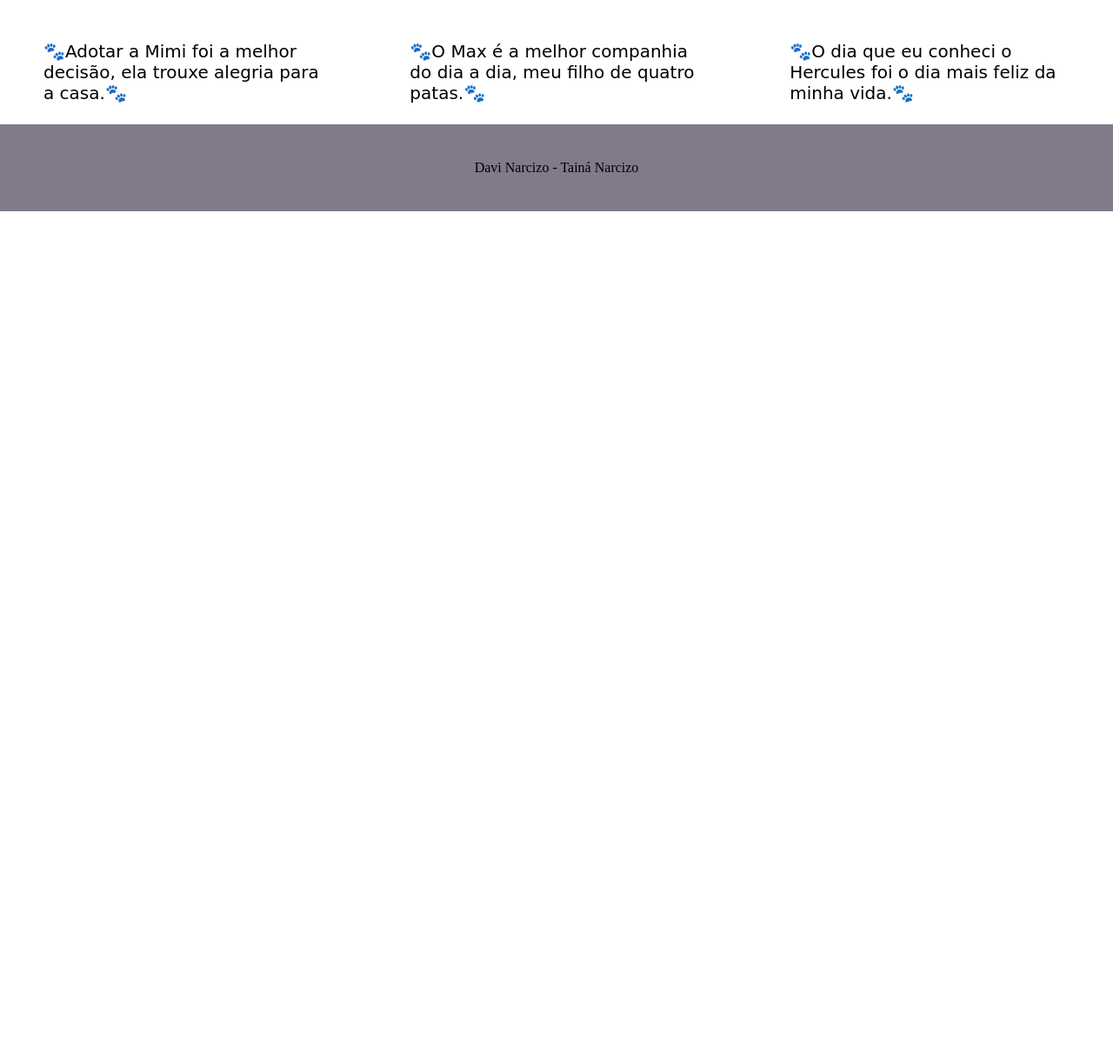
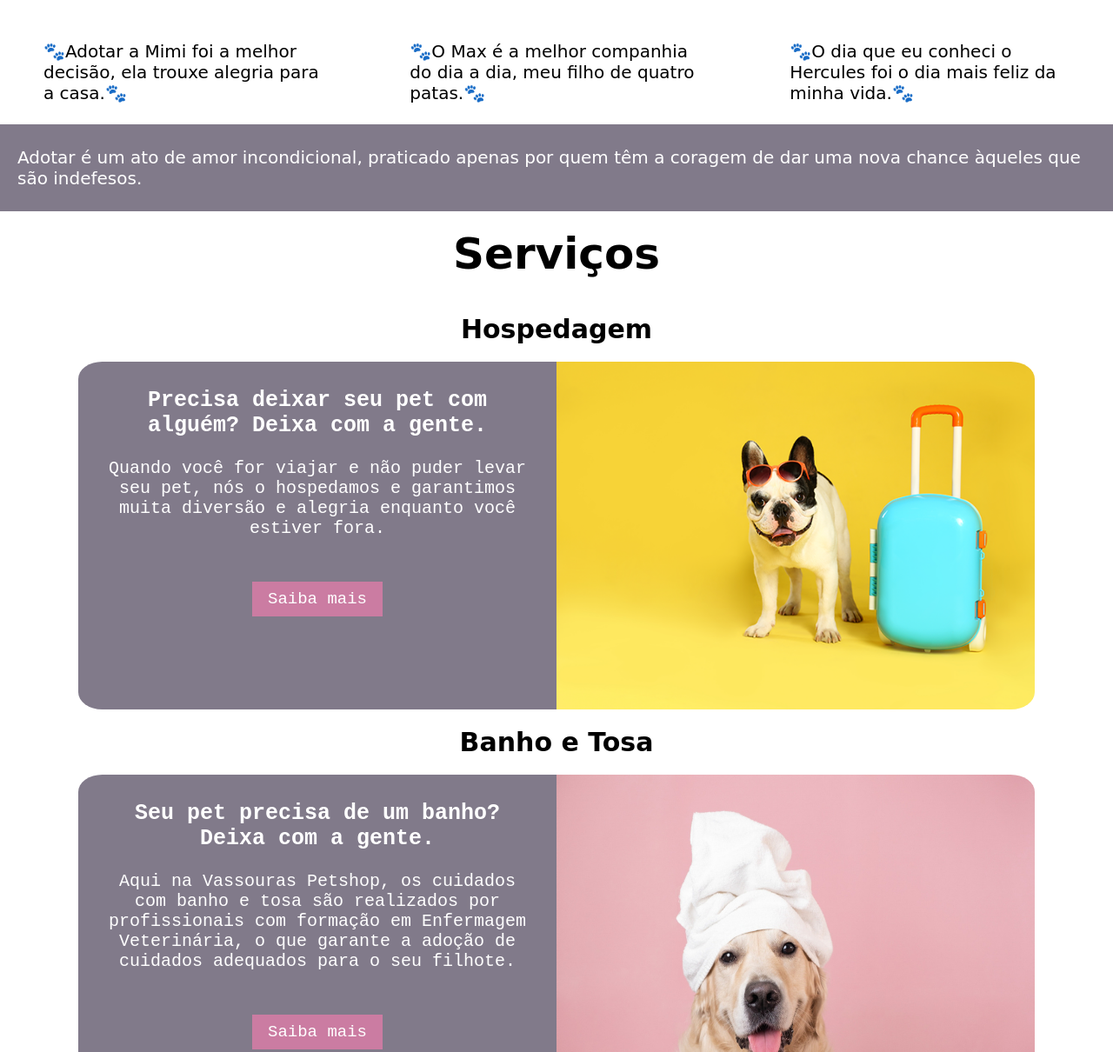
Before and after one commit to tcantunes/vassouras-petshop, a plain HTML site: page index.html in a window 1280 px wide. Shown: the part 1104-2314 px from the top of the page at 87% size. Before the commit the page ends 1347 px from the top, so only its background shows below. Drawn offline with Linux system fonts and the light colour scheme; a web font is replaced by a local one.

Commit message:
feat: adiciona resumo de serviços

```diff
--- a/index.html
+++ b/index.html
@@ -108,6 +108,56 @@
           </div>
         </div>
       </div>
+      <div class="adocao">
+        <p class="paragrafo-adocao">
+          Adotar é um ato de amor incondicional, praticado apenas por quem têm a
+          coragem de dar uma nova chance àqueles que são indefesos.
+        </p>
+      </div>
+      <div class="servicos">
+        <h1 class="titulo-servicos">Serviços</h1>
+        <div class="hospedagem">
+          <h2 class="hospedagem-titulo">Hospedagem</h2>
+          <div class="container-hospedagem">
+            <p class="paragrafo-hospedagem">
+              <strong
+                >Precisa deixar seu pet com alguém? Deixa com a gente.</strong
+              >
+              <br />
+              <br />Quando você for viajar e não puder levar seu pet, nós o
+              hospedamos e garantimos muita diversão e alegria enquanto você
+              estiver fora.
+              <br />
+              <button class="botao-servicos">Saiba mais</button>
+            </p>
+            <img
+              class="hospedagem-imagem"
+              src="./hotel-para-cachorro-capa.png"
+              alt=""
+            />
+          </div>
+        </div>
+        <div class="hospedagem">
+          <h2 class="hospedagem-titulo">Banho e Tosa</h2>
+          <div class="container-hospedagem">
+            <p class="paragrafo-hospedagem">
+              <strong>Seu pet precisa de um banho? Deixa com a gente.</strong>
+              <br />
+              <br />Aqui na Vassouras Petshop, os cuidados com banho e tosa são
+              realizados por profissionais com formação em Enfermagem
+              Veterinária, o que garante a adoção de cuidados adequados para o
+              seu filhote.
+              <br />
+              <button class="botao-servicos">Saiba mais</button>
+            </p>
+            <img
+              class="hospedagem-imagem"
+              src="./Como-tornar-o-dia-do-banho-e-tosa-mais-prazeroso-e-eficaz.jpg"
+              alt=""
+            />
+          </div>
+        </div>
+      </div>
     </main>
     <footer><p>Davi Narcizo - Tainá Narcizo</p></footer>
   </body>
--- a/style.css
+++ b/style.css
@@ -155,10 +155,86 @@ header {
   font-size: 20px;
 }
 
+.adocao {
+  height: 100px;
+  background-color: #817a8a;
+  display: flex;
+  align-items: center;
+  justify-content: center;
+}
+
+.paragrafo-adocao {
+  font-family: "Averia Sans Libre", cursive;
+  color: #fff;
+  font-size: 20px;
+  padding: 20px;
+}
+
+.servicos {
+  background-color: #fff;
+}
+
+.titulo-servicos {
+  text-align: center;
+  padding: 20px;
+  font-size: 50px;
+  font-family: "Averia Sans Libre", cursive;
+}
+
+.hospedagem {
+  text-align: center;
+}
+
+.hospedagem-titulo {
+  padding: 20px;
+  font-family: "Averia Sans Libre", cursive;
+  font-size: 30px;
+}
+
+.container-hospedagem {
+  display: flex;
+  align-items: center;
+  justify-content: center;
+}
+
+.paragrafo-hospedagem {
+  background-color: #817a8a;
+  width: 550px;
+  height: 400px;
+  font-size: 20px;
+  font-family: "Overpass Mono", monospace;
+  color: #fff;
+  padding: 30px;
+  border-radius: 5% 0 0 5%;
+}
+
+.paragrafo-hospedagem strong {
+  font-size: 25px;
+}
+
+.hospedagem-imagem {
+  width: 550px;
+  height: 400px;
+  border-radius: 0 5% 5% 0;
+}
+
+.botao-servicos {
+  background-color: #cb7ca2;
+  border: none;
+  width: 150px;
+  height: 40px;
+  color: #fff;
+  font-family: "Overpass Mono", monospace;
+  cursor: pointer;
+  font-size: 19px;
+  margin-top: 50px;
+}
+
 footer {
   background-color: #817a8a;
   display: flex;
   align-items: center;
   justify-content: center;
   height: 100px;
+  margin-top: 20px;
 }
```
Also changed, not shown: Como-tornar-o-dia-do-banho-e-tosa-mais-prazeroso-e-eficaz.jpg (added), banho-tosa-nao-e-servico-instantaneo.jpg (added), hotel-para-cachorro-capa.png (added).
